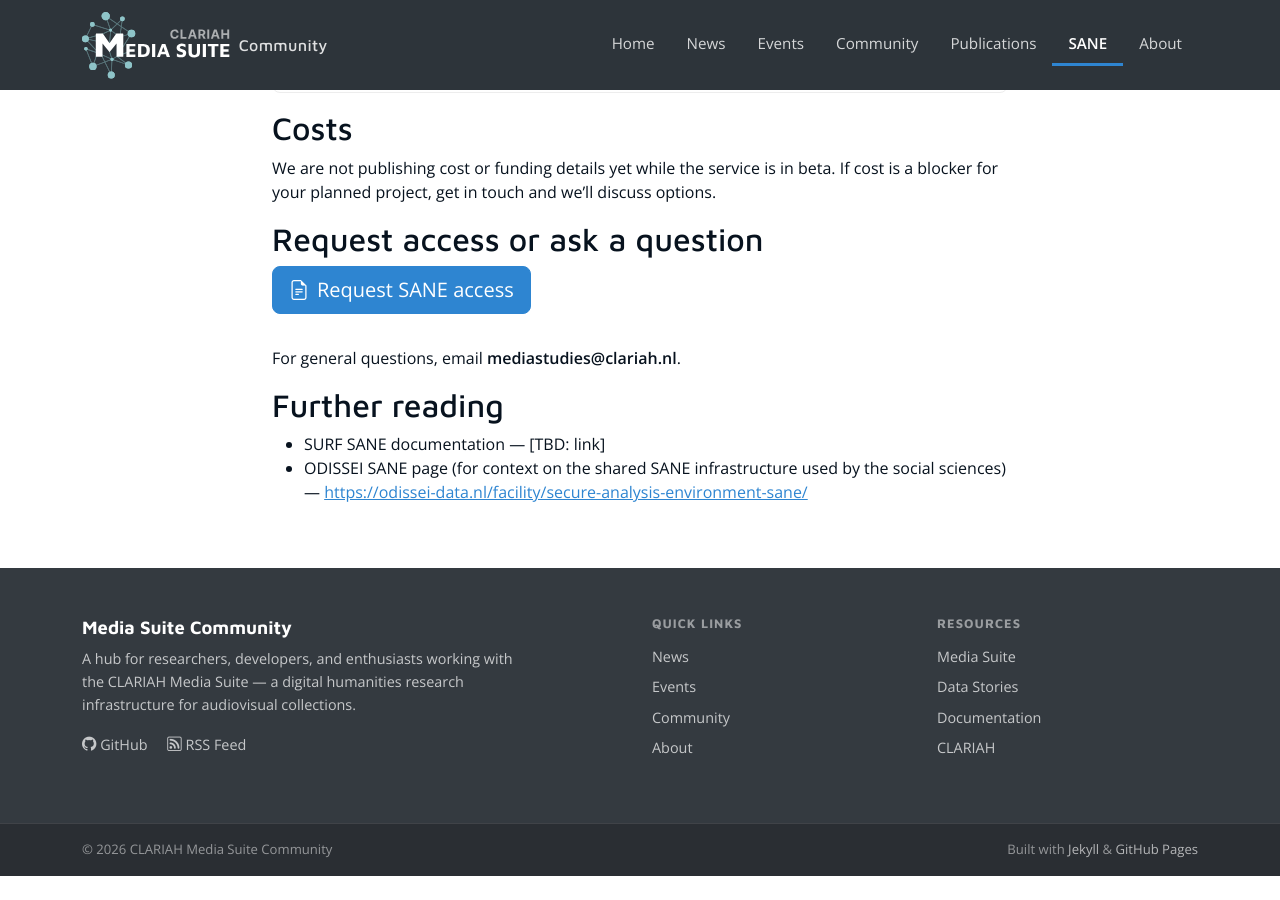
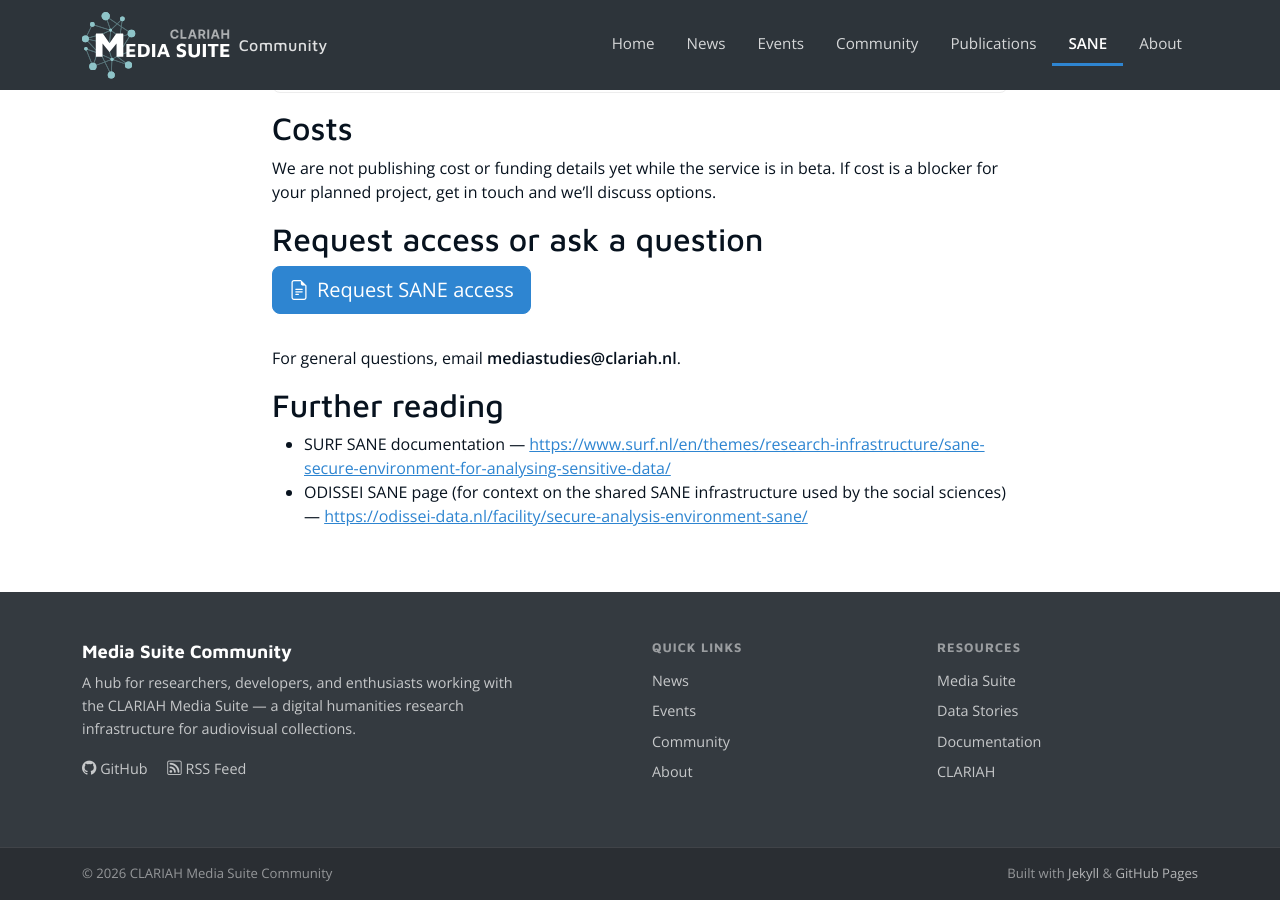
Before and after one commit to roelandordelman/media-suite-community, a Jekyll site: the page built from sane.md, in a window 1280 px wide and 900 px high, scrolled down 3291 px. Built offline with Jekyll 4.4.1, drawn with Linux system fonts in a browser that asks for light colours; before the commit the page ends 4167 px from its top, so only the background shows below that.

Commit message:
Added SURF SANE Documentation

```diff
--- a/sane.md
+++ b/sane.md
@@ -106,5 +106,5 @@
 
 ## Further reading
 
-- SURF SANE documentation — [TBD: link]
+- SURF SANE documentation — <https://www.surf.nl/en/themes/research-infrastructure/sane-secure-environment-for-analysing-sensitive-data/>
 - ODISSEI SANE page (for context on the shared SANE infrastructure used by the social sciences) — <https://odissei-data.nl/facility/secure-analysis-environment-sane/>
```
